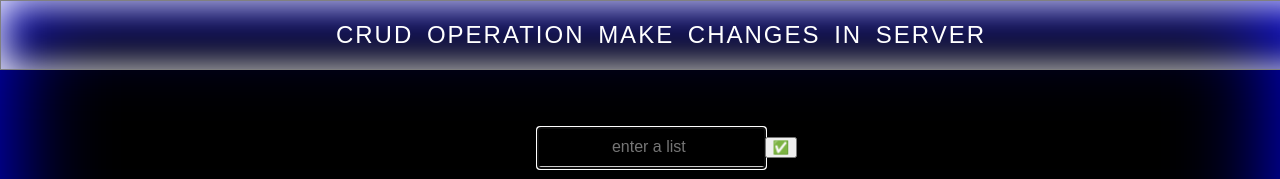
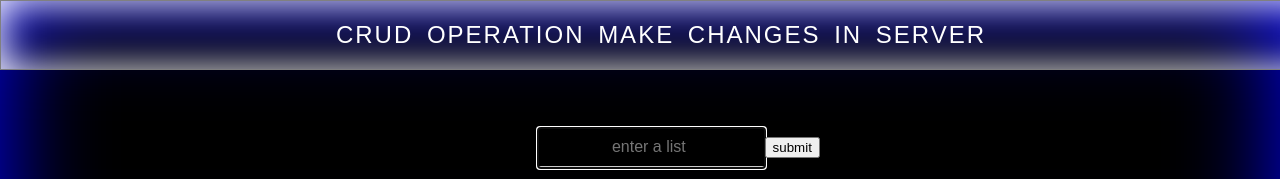
Before and after one commit to KESAVAN-18/CRUD_project, a React (Create React App) app: page / in a window 1280 px wide. Shown: the top 179 px of the page. Built offline with nearby package versions, Linux system fonts and the light colour scheme; data requests are answered from the project's data file.

Commit message:
inserting color changing state

```diff
--- a/src/AddItems.js
+++ b/src/AddItems.js
@@ -2,23 +2,26 @@
 const AddItems = ({handleSubmit,additem,setAdditem,returnFocus}) => {
 
     return (
-     <div>
-        <form onSubmit={handleSubmit} className="inputbox">
+     <div className="additems">
+        <form onSubmit={handleSubmit}>
                       <input type="text"
-                            autoFocus
-                            ref={returnFocus}
-                            placeholder='enter a list '
-                            value = {additem}
-                            onChange={(e)=>setAdditem(e.target.value)}
+                              autoFocus
+                              ref={returnFocus}
+                              placeholder='enter a list '
+                              value = {additem}
+                              onChange={(e)=>setAdditem(e.target.value)}
 
                       />
 
                       <button
+                         className="send"
                          role="submit"
                          onClick={()=>returnFocus.current.focus()}
-                      >✅</button>
+                      >submit</button>
+
 
             </form>
+
      </div>
     )
   }
```
